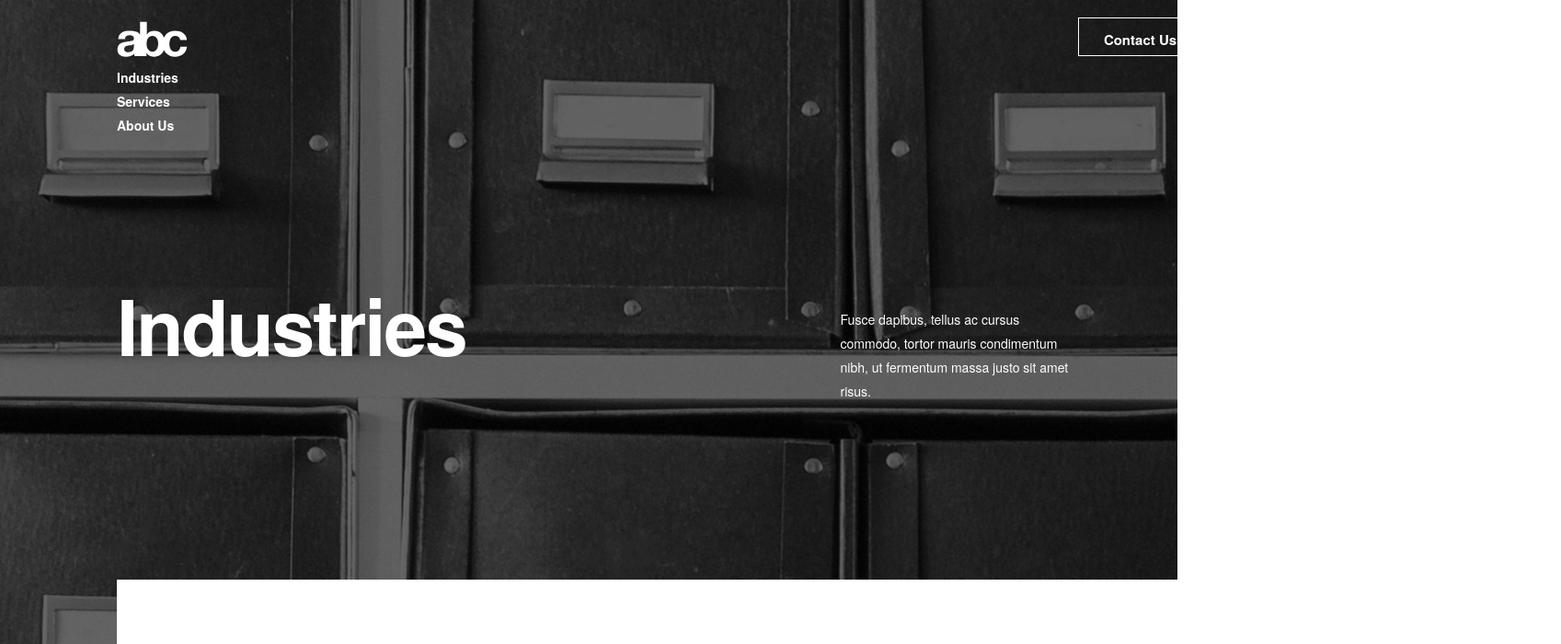
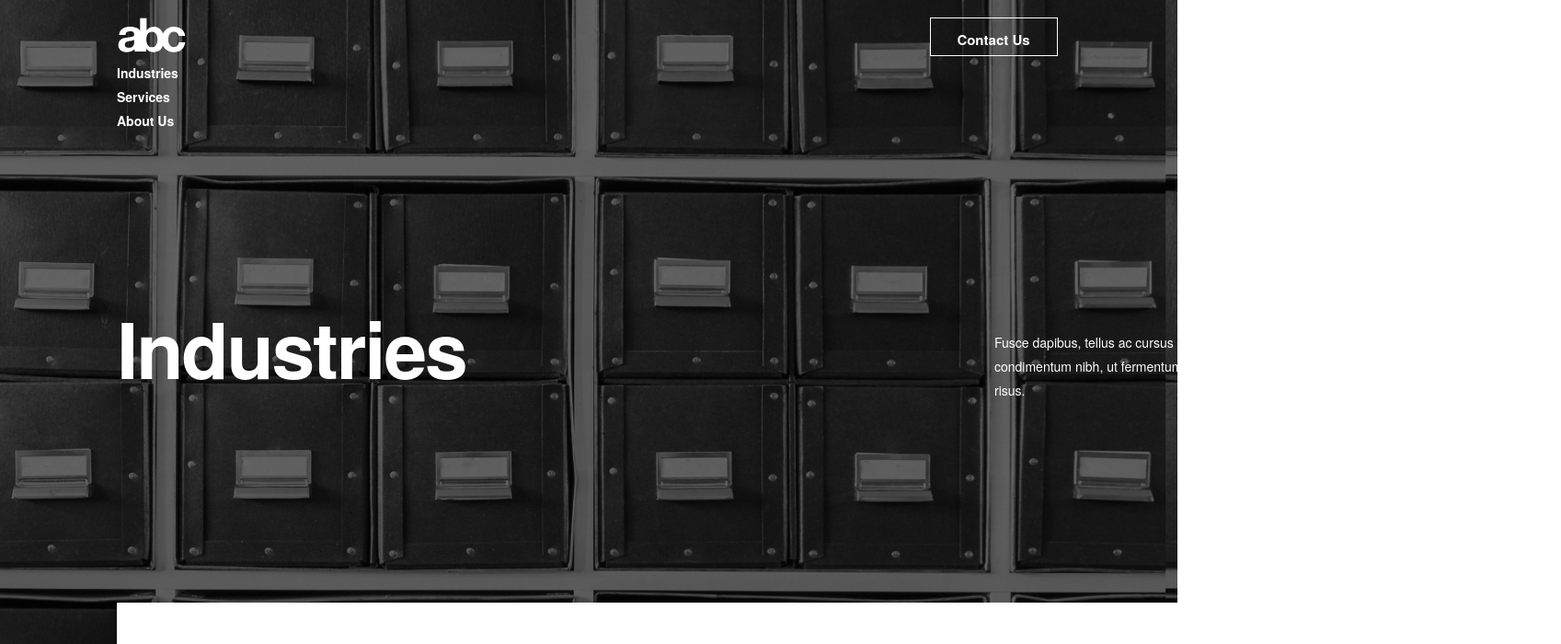
Before and after one commit to fu11m3tal/Component-Dev-Test-2021, a React (Create React App) app: page / in a window 1280 px wide. Shown: the top 700 px of the page at 92% size, 1697 px wide, since content can reach past the window. Built offline with nearby package versions, Linux system fonts and the light colour scheme.

Commit message:
Corrected the structure of app with clear seperation of Layout and Page components.

```diff
--- a/src/App.css
+++ b/src/App.css
@@ -1,46 +1,54 @@
+
+html{
+  min-width: 320px;
+  max-width: 1920px;
+  /* min-height: 100vh; */
+  max-height: 810px;
+  object-fit: contain;
+}
 
 .App {
-  min-width: 320px;
-  max-width: 1920px;
-  min-height: 100vh;
-  padding: 1.179rem 8.12vh 0 7.938rem;
-  object-fit: contain;
   background-color: rgba(0, 0, 0, 0.6);
   background-image: url('./backgrounds/slide_one.jpg');
+  max-height: 810px;
+  background-size:99vmax;
+}
+
+.Layout {
+  /* display:flexbox; */
+  padding: 1.179rem 8.125rem 0 7.938rem;
 }
 
 
-/* .layout {
-  display: inherit;
-} */
 
-div {
-  max-width: 1440px;
+.Layout .Logo {
+  width: 75.7px;
+  height: 37.8px;
+  /* margin: 0 704.7px 255.3px 2.7px; */
+  object-fit: contain;
+  background-color: transparent;
 }
 
-.abc {
-  width: 4.728rem;
-  height: 2.363rem;
-  margin: 0 44.043rem 15.958rem 0.166rem;
-  object-fit: contain;
-  background-color: white;
-}
-
-.logo-contact {
-  display: flex;
-}
-
-.contact {
+.Layout .Contact {
+  float: right;
   width: 8.688rem;
   height: 2.625rem;
-  margin: 0 0 0.313rem 60.5rem;
   padding: 0.75rem 0.063rem 0.75rem 0;
   border: solid 1px white;
   background-color: transparent;
+  font-family: HelveticaNeue;
+  font-size: 0.938rem;
+  font-weight: bold;
+  font-stretch: normal;
+  font-style: normal;
+  line-height: normal;
+  letter-spacing: normal;
+  text-align: center;
+  color: white;
 
 }
 
-.contact p  {
+.Text {
   width: 8.625rem;
   height: 1.125rem;
   font-family: HelveticaNeue;
@@ -52,11 +60,10 @@ div {
   letter-spacing: normal;
   text-align: center;
   color: white;
-  margin: auto;
 }
 
-
-.menu {
+/*
+.Menu {
   width: 4.563rem;
   height: 4.875rem;
   margin: 0.313rem 59.875rem 0 0;
@@ -69,17 +76,52 @@ div {
   letter-spacing: normal;
   color: white;
 }
-.menu .text-style-1 {
+.Menu .text-style-1 {
+  color: #ffc004;
+} */
+
+
+.Menu {
+  width: 5.214rem;
+  height: 5.571rem;
+  /* margin: 0.313rem 59.875rem 0 0; */
+  margin: 5px 958px 0 0;
+}
+
+.Menu a {
+  float: left;
+  text-align: center;
+  text-decoration: none;
+  font-family: HelveticaNeue;
+  font-size: 14px;
+  font-weight: bold;
+  font-stretch: normal;
+  font-style: normal;
+  line-height: 1.86;
+  letter-spacing: normal;
+  color: white;
+}
+.Menu a:hover {
+  /* color: #ffc004; */
+}
+
+.Menu a.active {
   color: #ffc004;
 }
 
+.Page {
+  width: 90rem;
+  height: 50.625rem;
+  padding: 1.179rem 8.125rem 0 7.938rem;
+  background-color: transparent;
+}
 
-.page-header {
+.Page-header {
   display: flex;
   overflow: hidden;
 }
 
-.page-headline {
+.Page-headline {
   width: 38.25rem;
   height: 17rem;
   margin: 10.125rem 10.688rem 2.938rem 0;
@@ -94,8 +136,10 @@ div {
   overflow: hidden;
 }
 
-.page-subhead {
-  width: 22.5rem;
+
+
+.Page-subhead {
+  /* width: 22.5vw;
   height: 14.188rem;
   margin: 11.563rem 2.5rem 4.313rem 10.688rem;
   font-family: HelveticaNeue;
@@ -104,23 +148,34 @@ div {
   font-stretch: normal;
   font-style: normal;
   line-height: 1.86;
+  letter-spacing: normal; */
+  width: 360px;
+  height: 227px;
+  margin: 185px 40px 69px 171px;
+  font-family: HelveticaNeue;
+  font-size: 0.875rem;
+  font-weight: normal;
+  font-stretch: normal;
+  font-style: normal;
+  line-height: 1.625rem;
   letter-spacing: normal;
   color: white;
   overflow: hidden;
 }
 
-.Bg {
-  width: 73.75rem;
-  height: 11.188rem;
-  margin: auto;
-  padding: 4.625rem 8.5rem 4.563rem 4.813rem;
+.Page-cta {
+  width: 1180px;
+  height: 179px;
+  /* margin: 47px 0 0 3px; */
+  display: flex;
+  overflow: hidden;
+  padding: 74px 136px 73px 77px;
   background-color: white;
-  display: flex;
 }
 
-.cta {
-  width: 30.188rem;
-  height: 2rem;
+.Page-cta p{
+  /* width: 30.188rem;
+  height: 2rem; */
   margin: 0 13.75rem 0 0;
   font-family: HelveticaNeue;
   font-size: 1.5rem;
@@ -146,3 +201,17 @@ div {
   letter-spacing: 1px;
   color: #000000;
 }
+
+.Questions-Lets-talk {
+  width: 264px;
+  height: 22px;
+  margin: 5px 0 5px 220px;
+  padding: 0 0.7px 0 0;
+}
+
+.Arrow {
+  width: 1.375rem;
+  height: 1.375rem;
+  margin: 0 9.829rem 0 5.25rem;
+  padding: 0.313rem 0.125rem;
+}
--- a/src/App.js
+++ b/src/App.js
@@ -15,7 +15,7 @@ class App extends React.Component {
   }
 
   setMain(e) {
-    console.log(backgrounds)
+    var oldMain = document.getElementById(this.state.main);
     var newMain = e.target.id;
     this.setState({main:newMain})
   }
@@ -27,34 +27,31 @@ class App extends React.Component {
     var {title, slug, blocks} = page;
     var block = blocks[0];
     var {type, headline, subhead, cta, background} = block;
-    console.log(background)
     return (
         <div className="App">
-          <div className='layout'>
-            <div className="logo-contact">
-              <img className="logo" src={`${logo}`}/>
-              <button className='contact'><p>Contact Us!</p></button>
-            </div>
-            <div className='menu'>
+          <div className='Layout'>
+              <img className="Logo" src={`${logo}`}/>
+              <button className="Contact">Contact Us</button>
+              <div className='Menu'>
                 {content.pages.map((item, index) => (
-                <div id={index} onClick={this.setMain}>{item.title}</div>
+                  <a id={index} href={`#${item.title}`} onClick={this.setMain}>{item.title}</a>
                 ))}
               </div>
-            <div className='page'>
-              <div className='page-header'>
-                <div className="page-headline">
+          </div>
+          <div className='Page'>
+            <div className='Page-header'>
+              <p className="Page-headline">
                 {headline}
+              </p>
+              <p className="Page-subhead">
+                {subhead}
+              </p>
             </div>
-                <div className="page-subhead">
-                  {subhead}
-                </div>
-              </div>
-              <div className="Bg">
-                <div className="cta">
+            <div className="Page-cta">
+              <p>
                 {cta}
-                </div>
+              </p>
               <div className='LETS-TALK'>Let's Talk!</div>
-              </div>
             </div>
           </div>
         </div>
```
Lines whose indentation alone changed are shown as unchanged.
